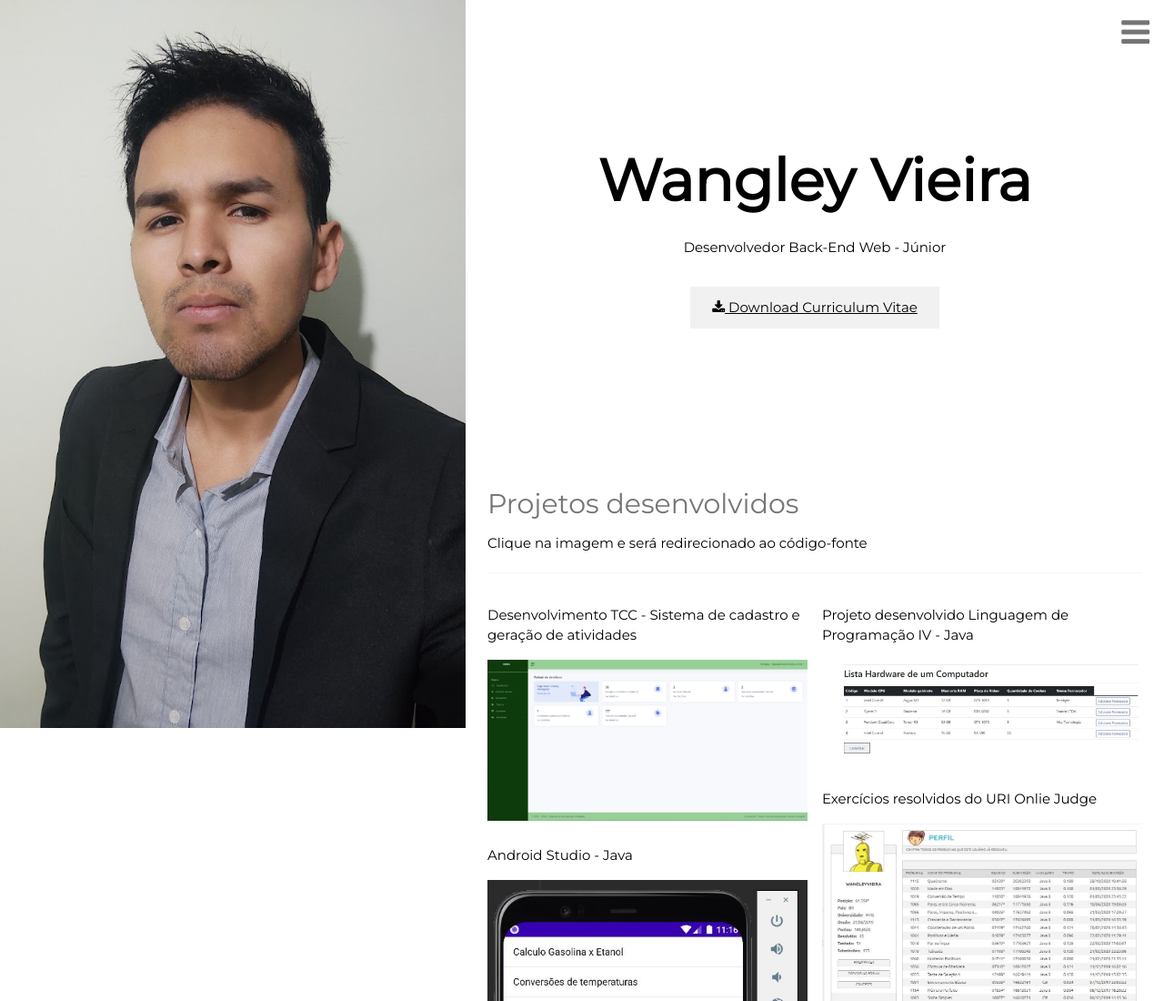
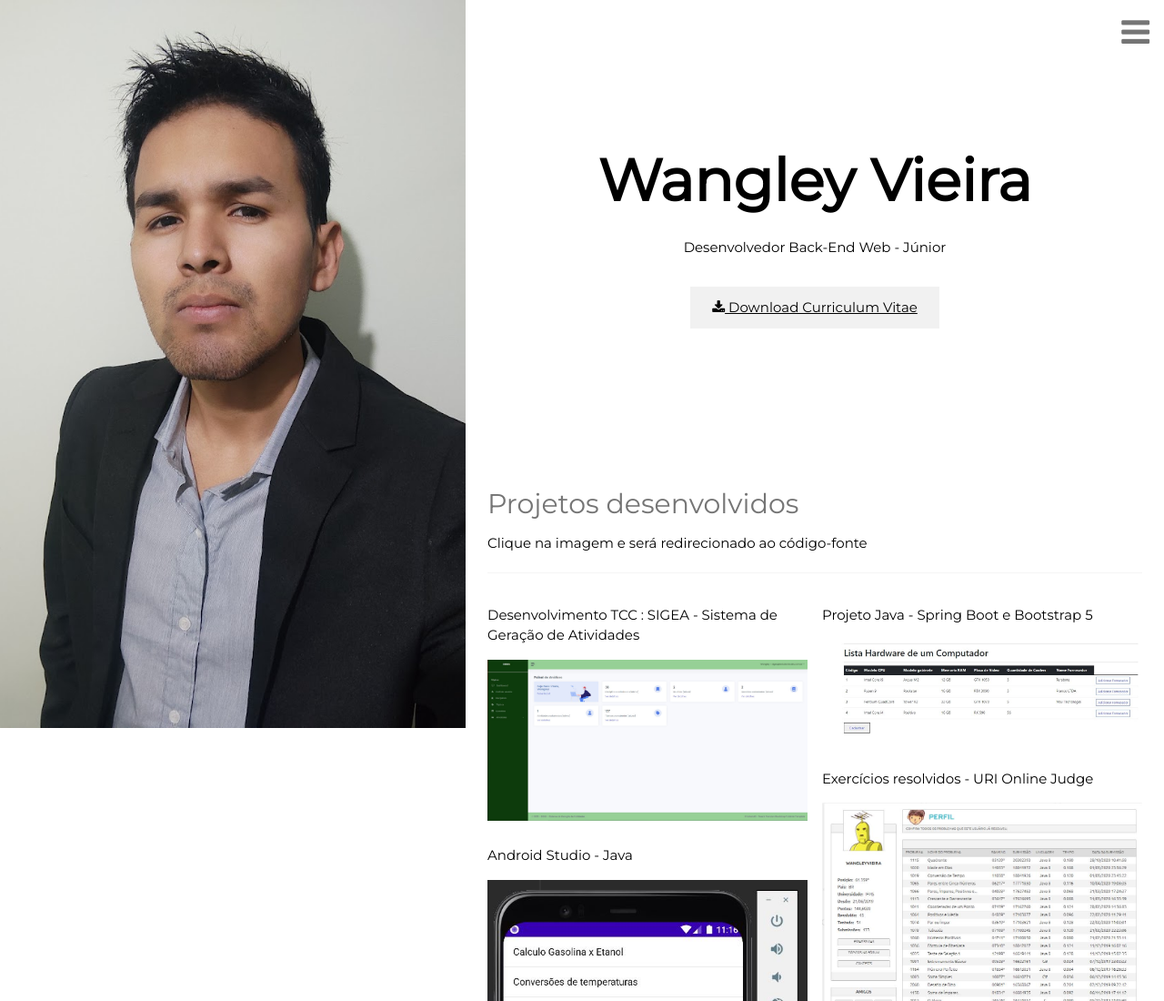
Before and after one commit to WangleyVieira/portfolio-wangley.github.io, a plain HTML site: page index.html in a window 1280 px wide. Shown: the top 1100 px of the page at 91% size. Drawn offline with nearby package versions, Linux system fonts and the light colour scheme.

Commit message:
alteracao 3

```diff
--- a/index.html
+++ b/index.html
@@ -66,7 +66,7 @@
     <!-- Grid for photos -->
     <div class="w3-row-padding" style="margin:0 -16px">
       <div class="w3-half">
-        <p>Desenvolvimento TCC - Sistema de cadastro e geração de atividades</p>
+        <p>Desenvolvimento TCC : SIGEA - Sistema de Geração de Atividades</p>
         <a href="https://github.com/WangleyVieira/sigea" target="_blank"><img src="./img/dashboard-sigea.JPG" style="width:100%"></a>
 
         <P>Android Studio - Java</P>
@@ -75,9 +75,9 @@
       </div>
 
       <div class="w3-half">
-        <p>Projeto desenvolvido Linguagem de Programação IV - Java</p>
+        <p>Projeto Java - Spring Boot e Bootstrap 5</p>
         <a href="https://github.com/WangleyVieira/Prova-LP-IV" target="_blank"><img src="./img/java.JPG" style="width:100%"></a>
-        <p>Exercícios resolvidos do URI Onlie Judge</p>
+        <p>Exercícios resolvidos - URI Online Judge</p>
         <a href="https://github.com/WangleyVieira/Exercicio_Uri/tree/master/src" target="_blank"><img src="./img/uri.JPG" style="width:100%"></a>
         <p>Geolocalização OSM (OpenStreetMaps) através do Cep informado e cadastro de anexos</p>
         <a href="https://github.com/WangleyVieira/GeolocalizacaoOSM" target="_blank"><img src="./img/cad-endereco.JPG" style="width:100%"></a>
```
